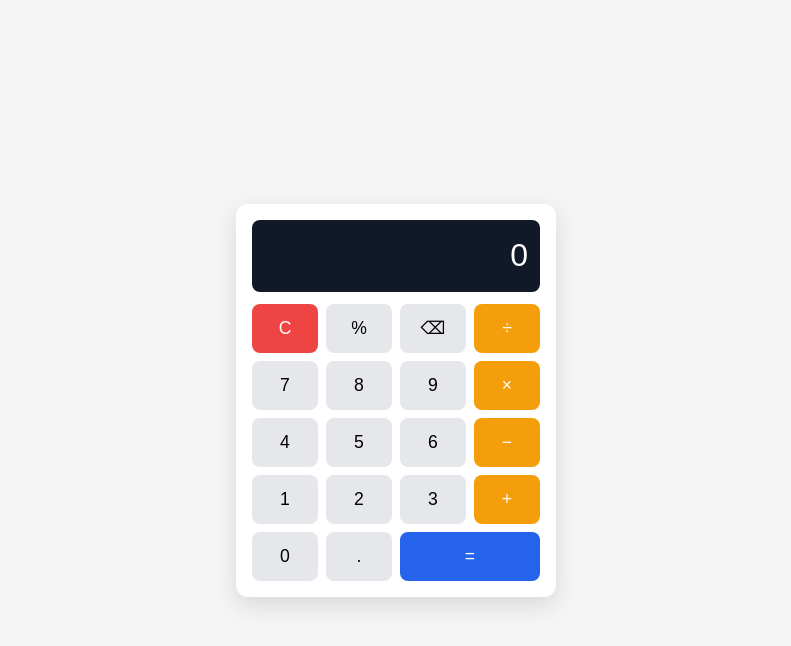
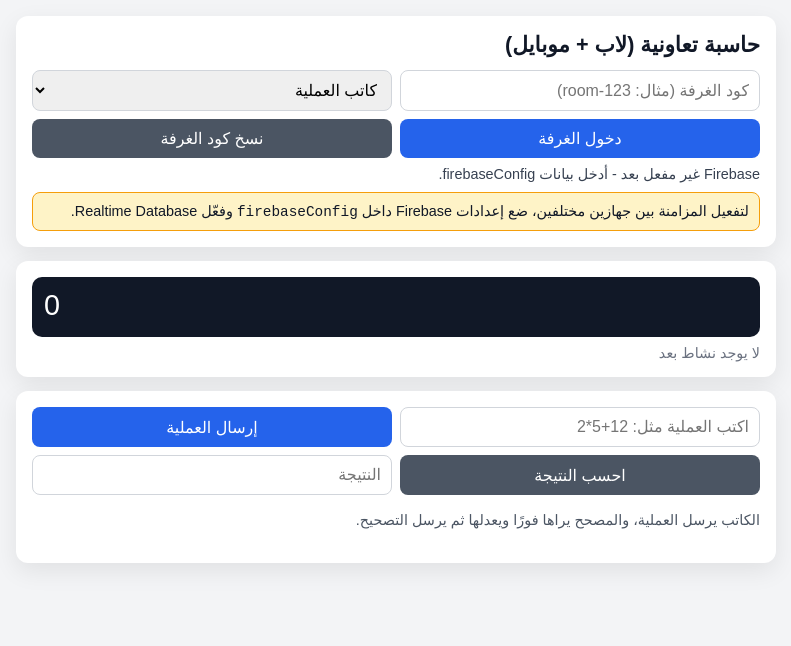
Before and after one commit to mo2034/calculator-simple-site, a plain HTML site: page index.html in a window 1280 px wide. Shown: the whole page, without its empty margins (244-1035 px from the left). Drawn offline with Linux system fonts and the light colour scheme.

Commit message:
Add realtime collaborative calculator interface
Made-with: Cursor

```diff
--- a/index.html
+++ b/index.html
@@ -1,148 +1,167 @@
 <!DOCTYPE html>
-<html lang="en">
+<html lang="ar" dir="rtl">
 <head>
   <meta charset="UTF-8" />
   <meta name="viewport" content="width=device-width, initial-scale=1.0" />
-  <title>Simple Calculator</title>
+  <title>حاسبة تعاونية</title>
   <style>
-    * {
-      box-sizing: border-box;
-    }
-
-    body {
-      margin: 0;
-      min-height: 100vh;
-      display: flex;
-      align-items: center;
-      justify-content: center;
-      background: #f5f5f5;
-      font-family: Arial, Helvetica, sans-serif;
-      padding: 16px;
-    }
-
-    .calculator {
-      width: 320px;
-      background: #ffffff;
-      border-radius: 12px;
-      box-shadow: 0 8px 24px rgba(0, 0, 0, 0.12);
-      padding: 16px;
-    }
-
-    .screen {
-      width: 100%;
-      border: none;
-      border-radius: 8px;
-      background: #111827;
-      color: #ffffff;
-      font-size: 2rem;
-      text-align: right;
-      padding: 16px 12px;
-      margin-bottom: 12px;
-      min-height: 72px;
-    }
-
-    .buttons {
-      display: grid;
-      grid-template-columns: repeat(4, 1fr);
-      gap: 8px;
-    }
-
-    button {
-      border: none;
-      border-radius: 8px;
-      padding: 14px 0;
-      font-size: 1.1rem;
-      cursor: pointer;
-      background: #e5e7eb;
-    }
-
-    button.operator {
-      background: #f59e0b;
-      color: #ffffff;
-    }
-
-    button.equal {
-      background: #2563eb;
-      color: #ffffff;
-      grid-column: span 2;
-    }
-
-    button.clear {
-      background: #ef4444;
-      color: #ffffff;
-    }
+    * { box-sizing: border-box; }
+    body { margin: 0; font-family: Arial, Helvetica, sans-serif; background: #f3f4f6; color: #111827; padding: 16px; }
+    .container { max-width: 760px; margin: 0 auto; }
+    .card { background: #fff; border-radius: 12px; padding: 16px; box-shadow: 0 8px 24px rgba(0,0,0,.08); margin-bottom: 14px; }
+    h1 { margin: 0 0 12px; font-size: 1.35rem; }
+    .row { display: grid; grid-template-columns: 1fr 1fr; gap: 8px; }
+    @media (max-width: 640px) { .row { grid-template-columns: 1fr; } }
+    input, select, button { width: 100%; padding: 10px; border: 1px solid #d1d5db; border-radius: 8px; font-size: 1rem; }
+    button { cursor: pointer; background: #2563eb; color: #fff; border: none; }
+    button.secondary { background: #4b5563; }
+    .status { margin-top: 8px; font-size: .9rem; color: #374151; }
+    .operation { font-size: 1.8rem; padding: 12px; border-radius: 10px; background: #111827; color: #fff; text-align: left; direction: ltr; min-height: 60px; }
+    .meta { font-size: .9rem; color: #6b7280; margin-top: 8px; }
+    .help { font-size: .9rem; color: #4b5563; line-height: 1.6; }
+    .warn { background: #fef3c7; border: 1px solid #f59e0b; border-radius: 8px; padding: 10px; font-size: .9rem; margin-top: 10px; }
+    code { direction: ltr; display: inline-block; }
   </style>
 </head>
 <body>
-  <main class="calculator">
-    <input id="screen" class="screen" type="text" value="0" readonly />
-    <div class="buttons">
-      <button class="clear" data-value="C">C</button>
-      <button data-value="%">%</button>
-      <button data-value="Back">⌫</button>
-      <button class="operator" data-value="/">÷</button>
+  <div class="container">
+    <div class="card">
+      <h1>حاسبة تعاونية (لاب + موبايل)</h1>
+      <div class="row">
+        <input id="roomId" placeholder="كود الغرفة (مثال: room-123)" />
+        <select id="role">
+          <option value="writer">كاتب العملية</option>
+          <option value="reviewer">مصحح العملية</option>
+        </select>
+      </div>
+      <div class="row" style="margin-top:8px;">
+        <button id="joinBtn">دخول الغرفة</button>
+        <button id="copyBtn" class="secondary">نسخ كود الغرفة</button>
+      </div>
+      <div id="status" class="status">غير متصل</div>
+      <div class="warn">لتفعيل المزامنة بين جهازين مختلفين، ضع إعدادات Firebase داخل <code>firebaseConfig</code> وفعّل Realtime Database.</div>
+    </div>
 
-      <button data-value="7">7</button>
-      <button data-value="8">8</button>
-      <button data-value="9">9</button>
-      <button class="operator" data-value="*">×</button>
+    <div class="card">
+      <div class="operation" id="liveOperation">0</div>
+      <div class="meta" id="metaInfo">لا يوجد نشاط بعد</div>
+    </div>
 
-      <button data-value="4">4</button>
-      <button data-value="5">5</button>
-      <button data-value="6">6</button>
-      <button class="operator" data-value="-">−</button>
+    <div class="card">
+      <div class="row">
+        <input id="expressionInput" placeholder="اكتب العملية مثل: 12+5*2" />
+        <button id="sendBtn">إرسال العملية</button>
+      </div>
+      <div class="row" style="margin-top:8px;">
+        <button id="calcBtn" class="secondary">احسب النتيجة</button>
+        <input id="resultInput" placeholder="النتيجة" readonly />
+      </div>
+      <p class="help">الكاتب يرسل العملية، والمصحح يراها فورًا ويعدلها ثم يرسل التصحيح.</p>
+    </div>
+  </div>
 
-      <button data-value="1">1</button>
-      <button data-value="2">2</button>
-      <button data-value="3">3</button>
-      <button class="operator" data-value="+">+</button>
+  <script type="module">
+    import { initializeApp } from "https://www.gstatic.com/firebasejs/10.12.5/firebase-app.js";
+    import { getDatabase, ref, onValue, set, update, serverTimestamp } from "https://www.gstatic.com/firebasejs/10.12.5/firebase-database.js";
 
-      <button data-value="0">0</button>
-      <button data-value=".">.</button>
-      <button class="equal" data-value="=">=</button>
-    </div>
-  </main>
+    const firebaseConfig = {
+      apiKey: "REPLACE_ME",
+      authDomain: "REPLACE_ME",
+      databaseURL: "REPLACE_ME",
+      projectId: "REPLACE_ME",
+      storageBucket: "REPLACE_ME",
+      messagingSenderId: "REPLACE_ME",
+      appId: "REPLACE_ME"
+    };
 
-  <script>
-    const screen = document.getElementById("screen");
-    const buttons = document.querySelectorAll("button");
-    let expression = "";
+    const roomIdEl = document.getElementById("roomId");
+    const roleEl = document.getElementById("role");
+    const statusEl = document.getElementById("status");
+    const liveOperationEl = document.getElementById("liveOperation");
+    const metaInfoEl = document.getElementById("metaInfo");
+    const expressionInputEl = document.getElementById("expressionInput");
+    const resultInputEl = document.getElementById("resultInput");
+    const joinBtn = document.getElementById("joinBtn");
+    const copyBtn = document.getElementById("copyBtn");
+    const sendBtn = document.getElementById("sendBtn");
+    const calcBtn = document.getElementById("calcBtn");
 
-    function updateScreen(value) {
-      screen.value = value || "0";
+    let db = null;
+    let roomRef = null;
+    let currentRole = "writer";
+
+    function hasValidFirebaseConfig() {
+      return firebaseConfig.apiKey !== "REPLACE_ME" && firebaseConfig.databaseURL !== "REPLACE_ME";
     }
 
-    buttons.forEach((button) => {
-      button.addEventListener("click", () => {
-        const value = button.dataset.value;
+    if (hasValidFirebaseConfig()) {
+      const app = initializeApp(firebaseConfig);
+      db = getDatabase(app);
+    } else {
+      statusEl.textContent = "Firebase غير مفعل بعد - أدخل بيانات firebaseConfig.";
+    }
 
-        if (value === "C") {
-          expression = "";
-          updateScreen(expression);
+    function safeCalc(exp) {
+      const cleaned = exp.replace(/[^0-9+\-*/%.() ]/g, "");
+      if (!cleaned.trim()) return "";
+      try {
+        const value = Function("return (" + cleaned + ")")();
+        if (!Number.isFinite(value)) return "Error";
+        return String(value);
+      } catch {
+        return "Error";
+      }
+    }
+
+    function joinRoom() {
+      const roomId = roomIdEl.value.trim();
+      if (!roomId) return alert("اكتب كود الغرفة أولًا");
+      if (!db) return alert("فعّل firebaseConfig أولًا داخل الكود.");
+
+      currentRole = roleEl.value;
+      roomRef = ref(db, "rooms/" + roomId);
+
+      onValue(roomRef, (snapshot) => {
+        const data = snapshot.val();
+        if (!data) {
+          liveOperationEl.textContent = "0";
+          metaInfoEl.textContent = "لا يوجد نشاط بعد";
           return;
         }
+        liveOperationEl.textContent = data.operation || "0";
+        expressionInputEl.value = data.operation || "";
+        metaInfoEl.textContent = "آخر تعديل بواسطة: " + (data.lastRole || "-");
+      });
 
-        if (value === "Back") {
-          expression = expression.slice(0, -1);
-          updateScreen(expression);
-          return;
-        }
+      update(roomRef, {
+        connectedRole: currentRole,
+        updatedAt: serverTimestamp()
+      });
 
-        if (value === "=") {
-          try {
-            const result = Function("return " + expression)();
-            expression = String(result);
-            updateScreen(expression);
-          } catch (error) {
-            expression = "";
-            updateScreen("Error");
-          }
-          return;
-        }
+      statusEl.textContent = "متصل بالغرفة: " + roomId + " | الدور: " + (currentRole === "writer" ? "كاتب" : "مصحح");
+    }
 
-        expression += value;
-        updateScreen(expression);
+    joinBtn.addEventListener("click", joinRoom);
+
+    copyBtn.addEventListener("click", async () => {
+      const roomId = roomIdEl.value.trim();
+      if (!roomId) return alert("اكتب كود الغرفة أولًا");
+      await navigator.clipboard.writeText(roomId);
+      alert("تم نسخ كود الغرفة");
+    });
+
+    sendBtn.addEventListener("click", async () => {
+      if (!roomRef) return alert("ادخل الغرفة أولًا");
+      const operation = expressionInputEl.value.trim();
+      await set(roomRef, {
+        operation,
+        lastRole: currentRole,
+        updatedAt: serverTimestamp()
       });
+    });
+
+    calcBtn.addEventListener("click", () => {
+      resultInputEl.value = safeCalc(expressionInputEl.value.trim());
     });
   </script>
 </body>
```
